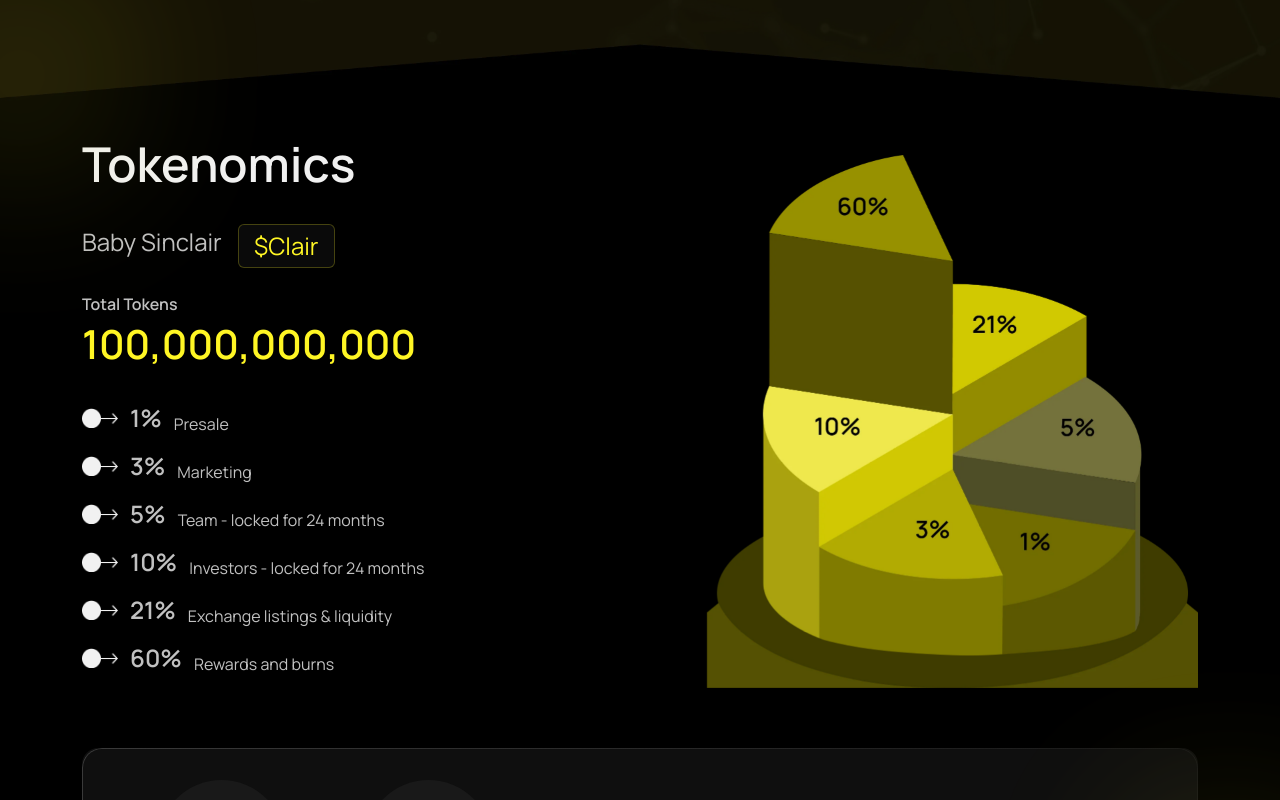
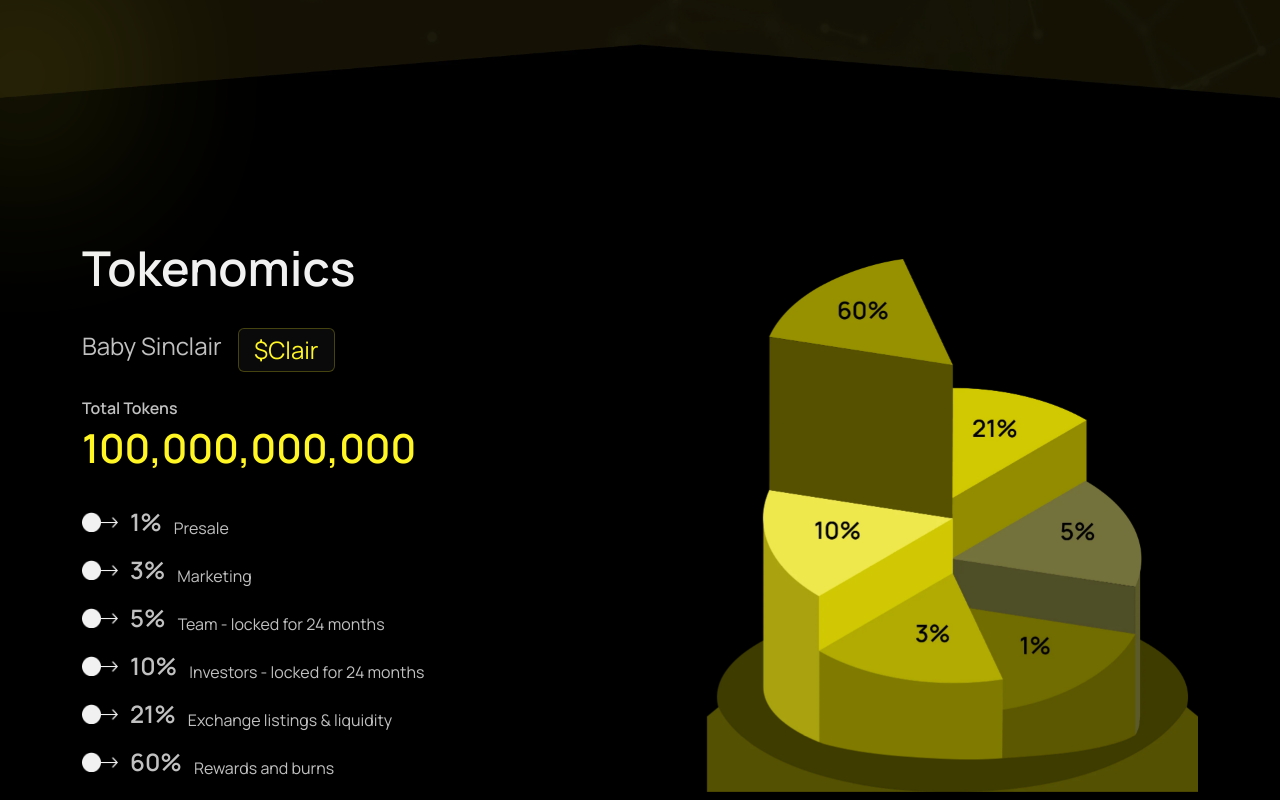
Before and after one commit to Sandeep-508/-Clair, a React (Create React App) app: page / in a window 1280 px wide. Shown: the part 2000-2800 px from the top of the page. Built offline with nearby package versions, Linux system fonts and the light colour scheme.

Commit message:
Added changes in the header(some position changes)

```diff
--- a/src/App.css
+++ b/src/App.css
@@ -293,6 +293,11 @@
     -webkit-mask-composite: xor;
     mask-composite: exclude;
     pointer-events: none;
+}
+
+.py-tokenomics {
+    padding-top: 104px;
+    padding-bottom: 96px;
 }
 
 .photo-grid {
--- a/src/Components/Tokenomics.jsx
+++ b/src/Components/Tokenomics.jsx
@@ -15,11 +15,11 @@ const Tokenomics = () => {
         height: '32px',
     }
     return (
-        <div className=' bg-black -mt-2px position-relative pb-3' id='token'>
+        <div className=' bg-black -mt-2px position-relative py-tokenomics' id='token'>
             <div className=' position-absolute ellipse_tokenomics'></div>
             <div className="container_hero max-w-lg">
-                <div className="row justify-content-between">
-                    <div className="col-lg-5 d-flex align-items-lg-start align-items-center justify-content-center flex-column" data-aos="flip-up">
+                <div className="row justify-content-between flex-lg-row flex-column-reverse">
+                    <div className="col-lg-5 d-flex align-items-lg-start align-items-center justify-content-center flex-column pt-lg-0 pt-3" data-aos="flip-up">
                         <p className='fm fw-600 fs-48 lh-57 text-start fs-main-text-hero' style={{ color: '#F1F1F1' }}>Tokenomics</p>
                         <div className=' d-flex align-items-start justify-content-start gap-3 pt-3 pb-4'>
                             <p className='fm fw-normal fs-24 lh-36 mb-0' style={{ color: '#C1C1C1' }}>Baby Sinclair</p>
--- a/src/root.css
+++ b/src/root.css
@@ -215,7 +215,7 @@ a {
     .max-lg-view {
         position: fixed;
         width: 100%;
-        height: 100vh;
+        height: 103vh;
         display: flex;
         align-items: center;
         justify-content: center;
@@ -236,6 +236,11 @@ a {
 
     .gap-media-nav {
         gap: 32px !important;
+    }
+
+    .py-tokenomics {
+        padding-top: 0 !important;
+        padding-bottom: 16px !important;
     }
 
     .show {
@@ -338,6 +343,10 @@ a {
 @media (max-width: 767.9px) {
     .tokennomics_box {
         padding: 32px 30px 32px 30px !important;
+    }
+
+    .ellipse_header {
+        display: none !important;
     }
 
     .dino-img-social-adj {
```
